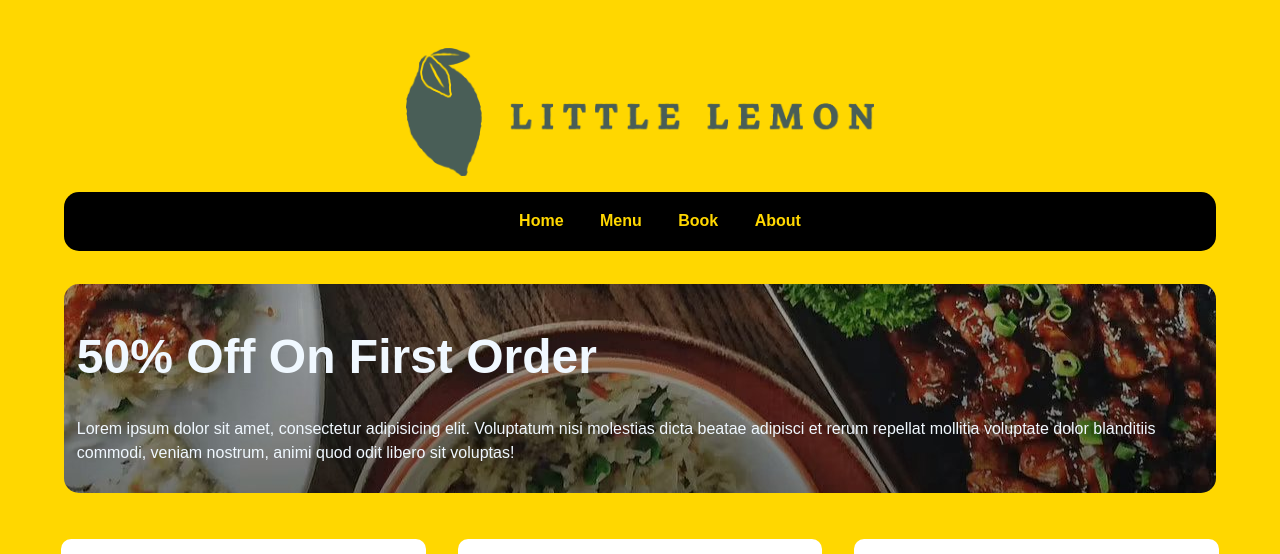
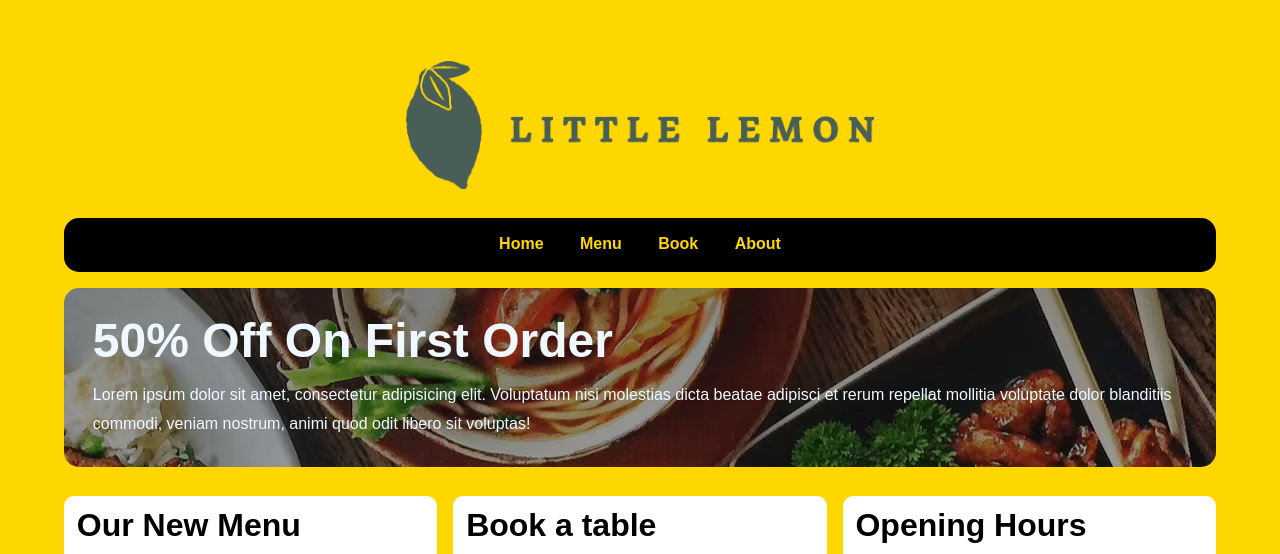
Before and after one commit to AbdulShaikz/Web-Dev, a web app: file Projects/Project 4-Restaurant_Homepage_Using_HTML_and_CSS/index.html in a window 1280 px wide. Shown: the top 554 px of the page. Run offline with its HTML, style and script files only (its server is not run), Linux system fonts and the light colour scheme.

Commit message:
Fix some layout errors and add animations in the Project4 - Restaurant Homepage

```diff
--- a/Projects/Project 4-Restaurant_Homepage_Using_HTML_and_CSS/css/styles.css
+++ b/Projects/Project 4-Restaurant_Homepage_Using_HTML_and_CSS/css/styles.css
@@ -3,6 +3,8 @@ Article background: white (#FFFFFF), article text: black (#000000), article link
 Main background: gold (#FFD700), main text: black (#000000), main links: white (#FFFFFF) */
 
 * {
+  margin: 0;
+  padding: 0;
   box-sizing: border-box;
 }
 
@@ -10,15 +12,45 @@ body {
   background-color: #FFD700;
   font-family: sans-serif;
   margin: 3rem 5%;
-    line-height: 1.5rem;
+  line-height: 1.8rem;
+}
+
+@keyframes fade {
+  0%{
+    opacity: 0;
+  }
+  25%{
+    opacity: 0.3;
+  }
+  50%{
+    opacity: 0.5;
+  }
+  75%{
+    opacity: 0.8;
+  }
+  100%{
+    opacity: 1;
+  }
 }
 
 h1 {
   font-size: 3rem;
+  margin: 1rem;
+  line-height: 3rem;
+  animation:fade 1s ease-out;
 }
 
 h2 {
   font-size: 2rem;
+  line-height: 2rem;
+}
+
+p{
+  margin: 1rem;
+}
+
+header{
+  padding: 0.8rem;
 }
 
 header img {
@@ -28,12 +60,15 @@ header img {
   height: 8rem;
 }
 
+.mainArticle p{
+  animation: fade 1s ease-in 0.2s backwards;
+}
 /* Navbar Styles */
-nav{
+nav {
   background-color: #000000;
-    padding: 0.08rem;
+  margin: 1rem 0;
+  padding: 0.8rem;
   border-radius: 15px;
-    margin-top: 1rem;
 }
 
 nav ul {
@@ -42,37 +77,52 @@ nav ul {
 }
 
 nav li {
-    display: inline-block;
+  display:inline-block;
 }
 
-nav li a{
-    color:#FFD700;
+nav li a {
+  color: #FFD700;
   padding: 1rem;
   text-decoration: none;
   font-weight: bold;
+}
+
+nav a:link{
+  color: #FFD700;
+}
+nav a:visited{
+  color: #FFD700;
+}
+nav a:hover{
+  background-color: #FFFFFF;
 }
 
 /* Main Article Section Styles */
 section {
   display: flex;
   flex-wrap: wrap;
-    margin: 2rem;
+  gap: 1rem;
+  margin: 1rem 0;
 }
 
 .mainArticle {
   background: url("../images/banner.jpg") center repeat aliceblue;
+  background-position: top;
+  width: 100%;
   color: aliceblue;
   padding: 0.8rem;
   border-radius: 15px;
-    margin: 0.08rem -2rem;
 }
 
-.otherArticles{
-    padding: 0.8rem;
-    margin: 0.08rem -2rem;
+.otherArticles {
+  padding: 0.8rem 0;
 }
 
-article{
+.otherArticles article:hover{
+  border: 5px solid black;
+}
+
+article {
   width: auto;
   background-color: #FFFFFF;
   color: #000000;
@@ -80,20 +130,17 @@ article{
   border-radius: 10px;
 }
 
-section > article {
+section>article {
   flex: 1;
-    margin: 0 1rem;
 }
 
-article table{
-    margin: 0 auto;
+article a:link, article a:visited {
+  color: #0606ee;
 }
 
-article a{
-    color: #0606ee;
-}
+
 /* Adjust Image Sizes in h2 + img */
-h2 + img{
+h2+img {
   display: block;
   width: 100%;
   max-width: 25rem;
@@ -106,21 +153,21 @@ h2 + img{
 footer {
   display: flex;
   /* background-color: #FD0; */
-    padding: 1rem;
+  padding: 1rem 0;
 }
 
-footer > div {
+footer>div {
   flex: 1;
 }
 
-footer > div > img {
+footer>div>img {
   width: 2.5rem;
   height: auto;
   display: block;
   /* margin: 0 auto; */
 }
 
-footer > div:nth-child(2){
+footer>div:nth-child(2) {
   display: flex;
   justify-content: end;
   border-top: 1px solid black;
@@ -128,6 +175,7 @@ footer > div:nth-child(2){
 
 /* Media Query for Tablets and Larger Phones */
 @media only screen and (max-width: 768px) {
+
   /* Adjust font size for better readability on smaller screens */
   body {
     font-size: 16px;
@@ -165,13 +213,13 @@ footer > div:nth-child(2){
   }
 
   /* Adjust the width of the article and center the images */
-    section > article {
+  section>article {
     width: 100%;
     margin: 1rem auto;
   }
 
   /* Adjust the width and height of images in h2 + img */
-    h2 + img {
+  h2+img {
     max-width: 100%;
     height: auto;
   }
@@ -179,6 +227,7 @@ footer > div:nth-child(2){
 
 /* Media Query for Mobile Phones */
 @media only screen and (max-width: 480px) {
+
   /* Adjust font size for better readability on even smaller screens */
   body {
     font-size: 14px;
--- a/Projects/Project 4-Restaurant_Homepage_Using_HTML_and_CSS/index.html
+++ b/Projects/Project 4-Restaurant_Homepage_Using_HTML_and_CSS/index.html
@@ -15,16 +15,16 @@
 
     <nav>
         <ul>
-            <li><a href="">Home</a></li>
-            <li><a href="">Menu</a></li>
-            <li><a href="">Book</a></li>
-            <li><a href="">About</a></li>
+            <li><a href="index.html">Home</a></li>
+            <li><a href="#menu">Menu</a></li>
+            <li><a href="#book">Book</a></li>
+            <li><a href="#about">About</a></li>
         </ul>
     </nav>
 
     <main>
         <section>
-            <article class="mainArticle">
+            <article class="mainArticle" id="home">
                 <h1>50% Off On First Order</h1>
                 <p>
                     Lorem ipsum dolor sit amet, consectetur adipisicing elit. Voluptatum nisi molestias dicta beatae
@@ -34,7 +34,7 @@
             </article>
         </section>
         <section class="otherArticles">
-            <article>
+            <article id="menu">
                 <h2>Our New Menu</h2>
                 <img src="images/grill-chicken.jpg" alt="menu-image">
                 <p>
@@ -45,7 +45,7 @@
                 <a href="">See our new menu</a>
             </article>
 
-            <article>
+            <article id="book">
                 <h2>Book a table</h2>
                 <img src="images/book-table.jpg" alt="book-table-image">
                 <p>
@@ -57,7 +57,7 @@
 
             </article>
 
-            <article>
+            <article id="about">
                 <h2>Opening Hours</h2>
                 <img src="images/open-timing.jpg" alt="timings-image">
                 <p>
```
Lines whose indentation alone changed are shown as unchanged.
